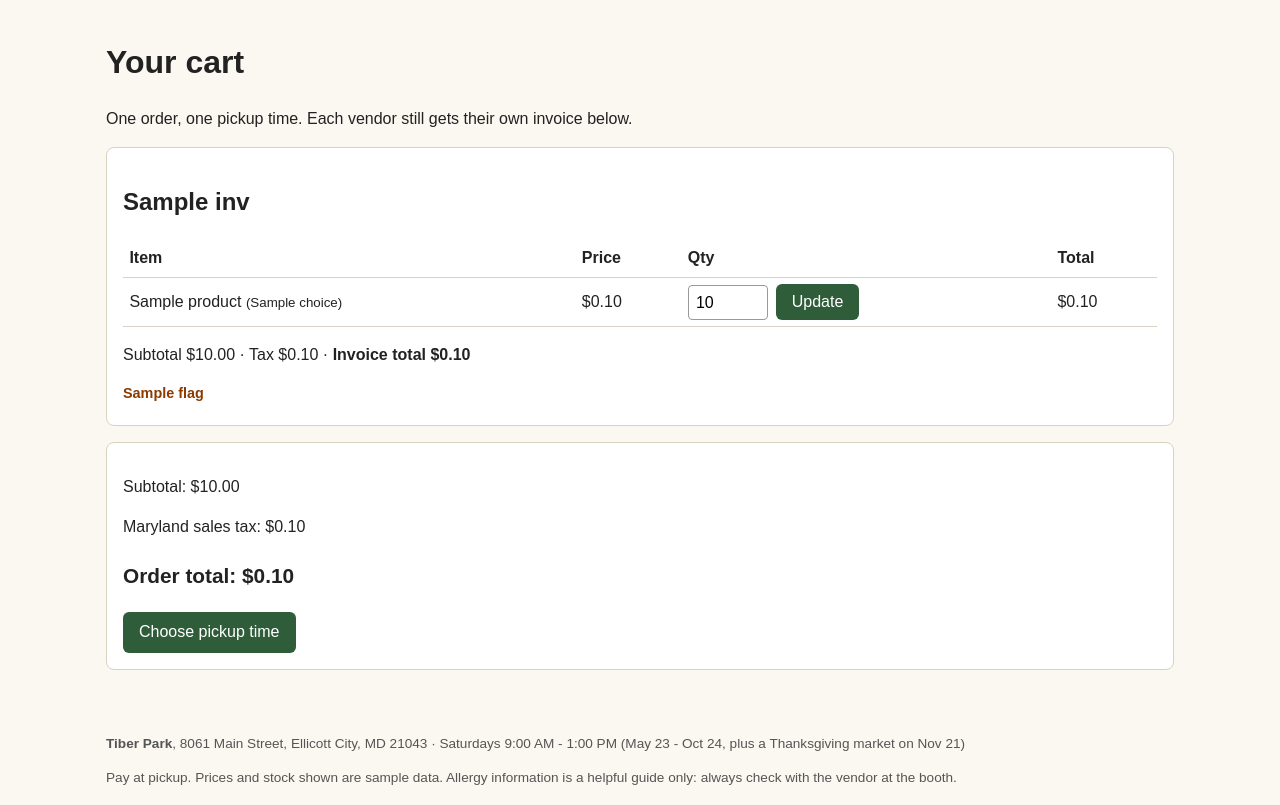
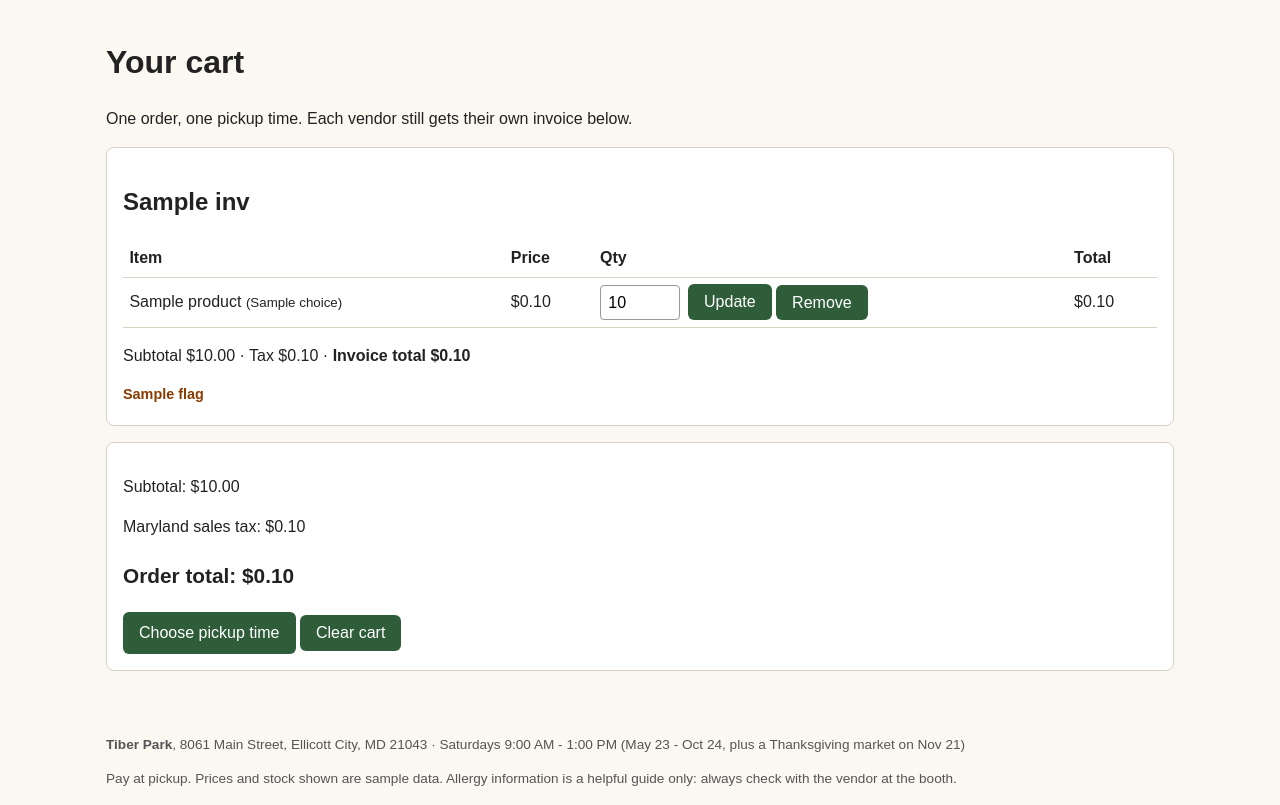
Before and after one commit to AarushV123/Intro-to-Programming-FBLA-2026-2027-, a Flask app: template templates/cart.html in a window 1280 px wide. Shown: the part 50-855 px from the top of the page. Run offline with Flask 3, Linux system fonts and the light colour scheme; the template is opened without the code that fills it: most values are stand-ins (such as "Sample title", 1, 10 or a date in 2020).

Commit message:
cart changes

```diff
--- a/app.py
+++ b/app.py
@@ -274,6 +274,14 @@ def age_from_birthday(birthday):
 
 
 #pages
+@app.before_request
+def ensure_cart_exists():
+    """A fresh session should start with an empty cart."""
+    cart = session.get("cart")
+    if not isinstance(cart, dict):
+        session["cart"] = {}
+
+
 @app.context_processor
 def add_cart_count():
     """Makes 'cart_count' available in every template for the nav bar."""
@@ -395,6 +403,14 @@ def update_cart():
         else:
             cart[key] = min(qty, product["stock"])
     session["cart"] = cart
+    return redirect(url_for("cart_page"))
+
+
+@app.route("/cart/clear", methods=["POST"])
+def clear_cart():
+    """Remove every item from the cart."""
+    session["cart"] = {}
+    flash("Your cart has been cleared.")
     return redirect(url_for("cart_page"))
 
 
--- a/templates/cart.html
+++ b/templates/cart.html
@@ -26,6 +26,11 @@
               <input id="q-{{ loop.index }}-{{ inv.vendor_id }}" type="number" name="qty" value="{{ l.qty }}" min="0" max="{{ l.product.stock }}">
               <button type="submit">Update</button>
             </form>
+            <form method="post" action="{{ url_for('update_cart') }}" class="inline">
+              <input type="hidden" name="key" value="{{ l.key }}">
+              <input type="hidden" name="qty" value="0">
+              <button type="submit" class="danger">Remove</button>
+            </form>
           </td>
           <td>{{ l.total|money }}</td>
         </tr>
@@ -41,7 +46,12 @@
     <p>Subtotal: {{ subtotal|money }}</p>
     <p>Maryland sales tax: {{ tax|money }}</p>
     <p class="big">Order total: {{ total|money }}</p>
-    <a class="button" href="{{ url_for('checkout') }}">Choose pickup time</a>
+    <div class="cart-actions">
+      <a class="button" href="{{ url_for('checkout') }}">Choose pickup time</a>
+      <form method="post" action="{{ url_for('clear_cart') }}" class="inline">
+        <button type="submit" class="danger">Clear cart</button>
+      </form>
+    </div>
   </section>
 {% endif %}
 {% endblock %}
```
